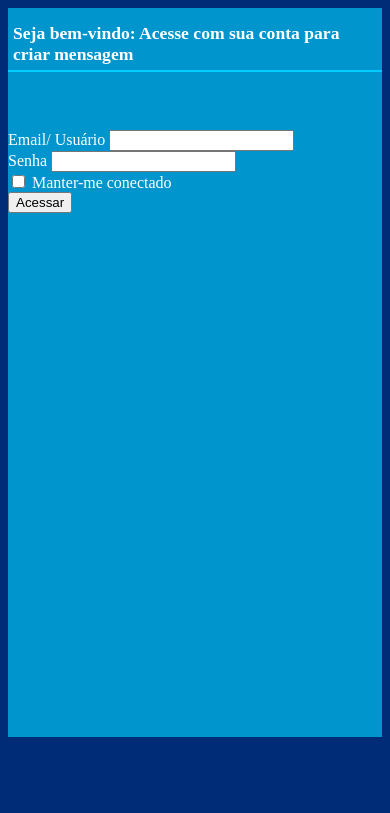
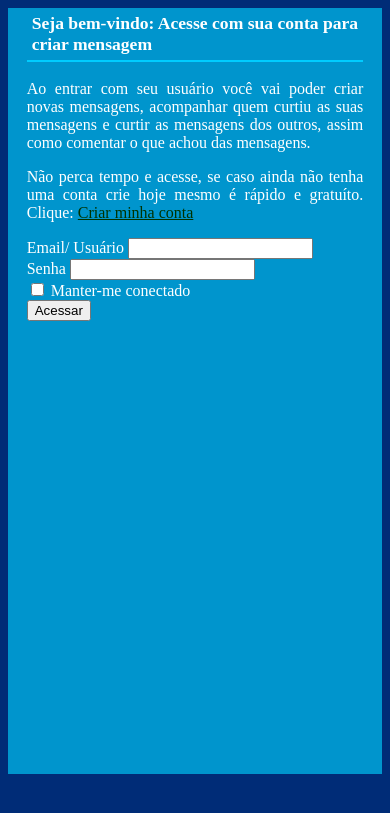
Before and after one commit to Diego2016Cristina/io-reflection-portal, a CodeIgniter app: page /portal_reflexoes/usuario_login in a window 390 px wide. Shown: the top 813 px of the page. Run offline with CodeIgniter, Linux system fonts and the light colour scheme.

Commit message:
Editando a pagina de login do usuario

```diff
--- a/application/views/usuario/login.php
+++ b/application/views/usuario/login.php
@@ -9,11 +9,11 @@
   <body>
     <div class="container bl-main">
       <div class="row mt-4">
-        <div class="col-sm-12 col-md-12 col-lg-12 col-xl-12">
+        <div class="col-sm-12 col-md-12 col-lg-6 col-xl-12">
           <div class="bl-interno mt-5">
             <p id="titulo-bl-0"><?= $titulo ?></p>
             <div class="row">
-              <div class="col-sm-6" id="bloco-um">
+              <div class="col-sm-12 col-md-12" id="bloco-um">
                 <div class="row">
                   <div class="col-sm-12">
                     <p class="titulo-bl-1">
@@ -32,9 +32,10 @@
                   </div>
                 </div>
               </div>
-              <div class="col-sm-6">
+              <div class="col-sm-12 col-md-12 col-lg-6 col-xl-6">
                 <form action="" method="post" id="formulario">
                   <div class="form-group">
+                    <h2 style="color: #fff" id="tituloT">Entre com seus dados</h2>
                     <label for="exampleInputEmail1" style="color: #fff">Email/ Usuário</label>
                     <input type="email" class="form-control" id="exampleInputEmail1" aria-describedby="emailHelp">
                   </div>
--- a/assets/css/loginUsuario/login.css
+++ b/assets/css/loginUsuario/login.css
@@ -3,7 +3,7 @@ body {
 }
 .bl-main {
   background: #0095cd;
-  height: 88%;
+  height: 92.5%;
 }
 .bl-interno {
   margin: 0 auto;
@@ -20,40 +20,53 @@ body {
 @media screen and (min-width: 769px) and (max-width: 992px) {
   .bl-interno {
     margin: 0 auto;
-    width: 80%;
+    width: 70%;
+  }
+  .titulo-bl-1 {
+    text-align: justify;
+  }
+  #formulario {
+    width: 485px;
+  }
+  #tituloT {
+    display: none
+  }
+  #img-bl-1 {
+    display: none
   }
 }
 
 @media screen and (min-width: 577px) and (max-width: 768px) {
   .bl-interno {
     margin: 0 auto;
-    width: 80%;
+    width: 90%;
+  }
+  #formulario {
+    width: 462px;
+  }
+  #tituloT {
+    display: none
+  }
+  #img-bl-1 {
+    display: none
   }
 }
-/*
-.bl-interno {
-  position: relative;
-  top: -34px;
-  width: 100%;
-  background: red;
-}
-#img-bl-1 {
-  width: 100%;
-}
-*/
 @media screen and (min-width: 0px) and (max-width: 576px) {
   .bl-interno {
-    position: relative;
-    top: 10px;
+    margin: 0 auto;
+    width: 90%;
+  }
+  .titulo-bl-1 {
+    text-align: justify;
+  }
+  #formulario {
     width: 100%;
   }
-  #bloco-um {
-    display: none;
+  #tituloT {
+    display: none
   }
-
-  #formulario {
-    position: relative;
-    top: 40px;
+  #img-bl-1 {
+    display: none
   }
 }
 /*Fim*/
```
